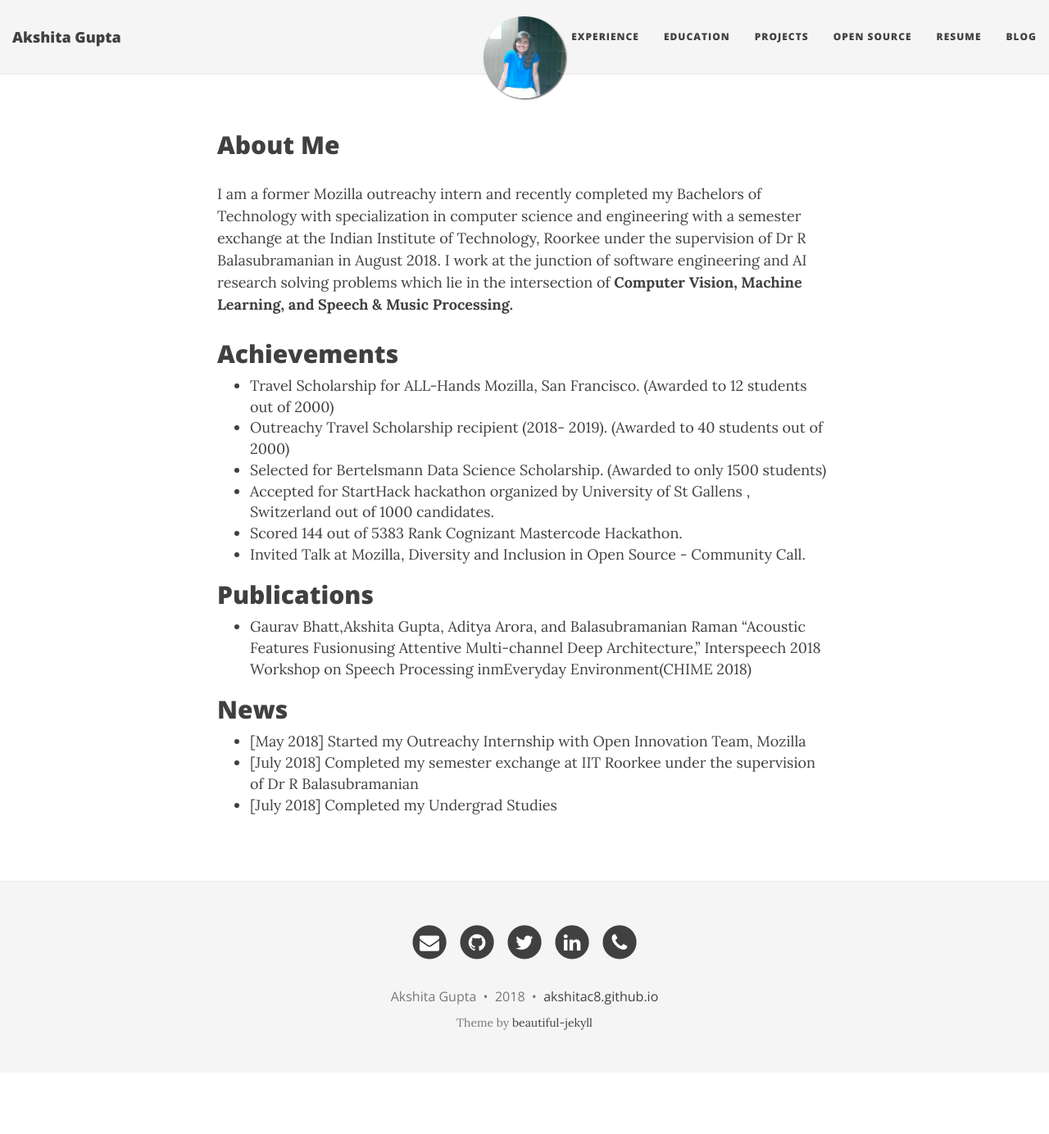
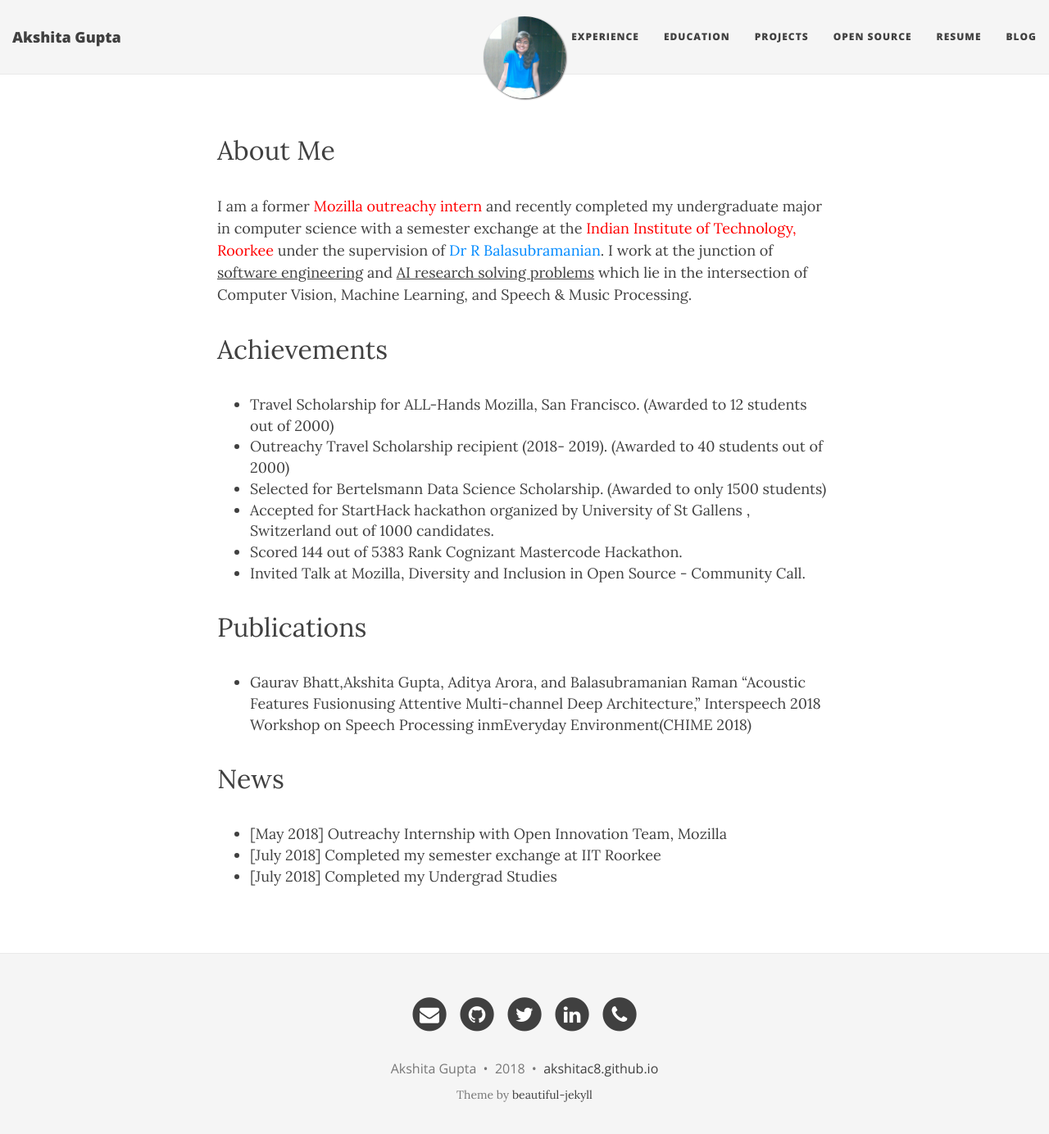
Before and after one commit to akshitac8/akshitac8.github.io, a Jekyll site: the page built from index.html, in a window 1280 px wide and 1397 px high. Shown: the top 1384 px of the window at 82% size. Built offline with Jekyll 4.4.1, drawn with Linux system fonts in a browser that asks for light colours; nearby versions of some CDN libraries; the list of posts is cut into pages by our own code.

Commit message:
Update index.html

```diff
--- a/index.html
+++ b/index.html
@@ -9,11 +9,11 @@ use-site-title: true
   <div class="row">
       <div class="col-lg-8 col-lg-offset-2 col-md-10 col-md-offset-1">
         <p>
-            <h2>About Me</h2>
+            <p><font size = "6">About Me</font></p>
             <p>
-                I am a former Mozilla outreachy intern and recently completed my Bachelors of Technology with specialization in computer science and engineering with a semester exchange at the Indian Institute of Technology, Roorkee under the supervision of Dr R Balasubramanian in August 2018. I work at the junction of software engineering and AI research solving problems which lie in the intersection of <b>Computer Vision, Machine Learning, and Speech & Music Processing.</b>
+                I am a former <font color = "red">Mozilla outreachy intern</font> and recently completed my undergraduate major in computer science with a semester exchange at the <font color = "red">Indian Institute of Technology, Roorkee</font> under the supervision of <font color = "red"><a href="https://scholar.google.co.in/citations?user=QU2O6JMAAAAJ&hl=en">Dr R Balasubramanian</a></font>. I work at the junction of <u>software engineering</u> and <u>AI research solving problems</u> which lie in the intersection of <font size="red">Computer Vision</font>, <font size="red">Machine Learning</font>, and <font size ="red">Speech & Music Processing</font>.</b>
             </p>
-            <h2>Achievements</h2>
+            <p><font size = "6">Achievements</font></p>
             <ul>
               <li>Travel Scholarship for ALL-Hands Mozilla, San Francisco. (Awarded to 12 students out of 2000)</li>
               <li>Outreachy Travel Scholarship recipient (2018- 2019). (Awarded to 40 students out of 2000)</li>
@@ -22,16 +22,16 @@ use-site-title: true
               <li>Scored 144 out of 5383 Rank Cognizant Mastercode Hackathon.</li>
               <li>Invited Talk at Mozilla, Diversity and Inclusion in Open Source - Community Call.</li>
             </ul>
-            <h2>Publications</h2>
+            <p><font size = "6">Publications</font></p>
             <ul>
             <li>Gaurav Bhatt,Akshita Gupta, Aditya Arora, and Balasubramanian Raman “Acoustic Features Fusionusing Attentive Multi-channel Deep Architecture,”
               Interspeech 2018 Workshop on Speech Processing inmEveryday Environment(CHIME 2018)
             </li>
             </ul>
-            <h2>News</h2>
+            <p><font size = "6">News</font></p>
             <ul>
-              <li>[May 2018] Started my Outreachy Internship with Open Innovation Team, Mozilla</li>
-              <li>[July 2018] Completed my semester exchange at IIT Roorkee  under the supervision of Dr R Balasubramanian</li>
+              <li>[May 2018] Outreachy Internship with Open Innovation Team, Mozilla</li>
+              <li>[July 2018] Completed my semester exchange at IIT Roorkee</li>
               <li>[July 2018] Completed my Undergrad Studies</li>
 
             </ul>
```
